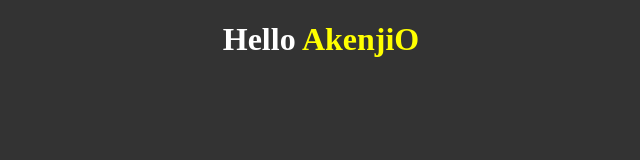
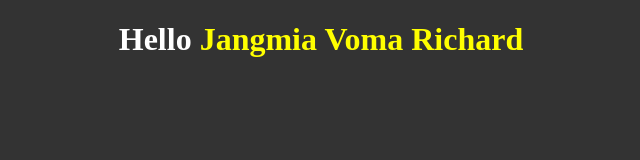
Before and after one commit to richardvoma/git-demo-project-1, a plain HTML site: page index.html in a window 1280 px wide. Shown: the whole page, without its empty margins (319-959 px from the left). Drawn offline with Linux system fonts and the light colour scheme.

Commit message:
added jangmia voma richard

```diff
--- a/index.html
+++ b/index.html
@@ -9,7 +9,7 @@
 </head>
 <body>
 
-    <h1>Hello <span style="color: yellow;">AkenjiO</span></h1>
+    <h1>Hello <span style="color: yellow;">Jangmia Voma Richard</span></h1>
 
 </body>
 </html>
```
